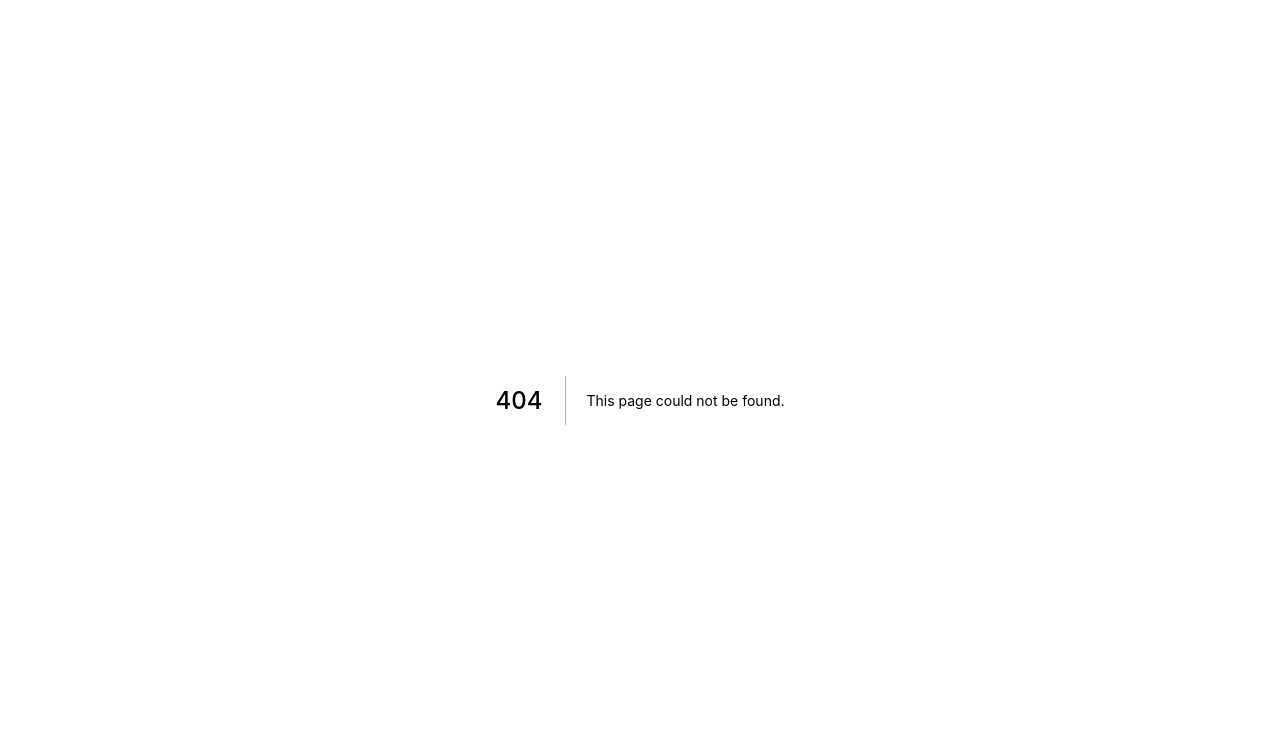
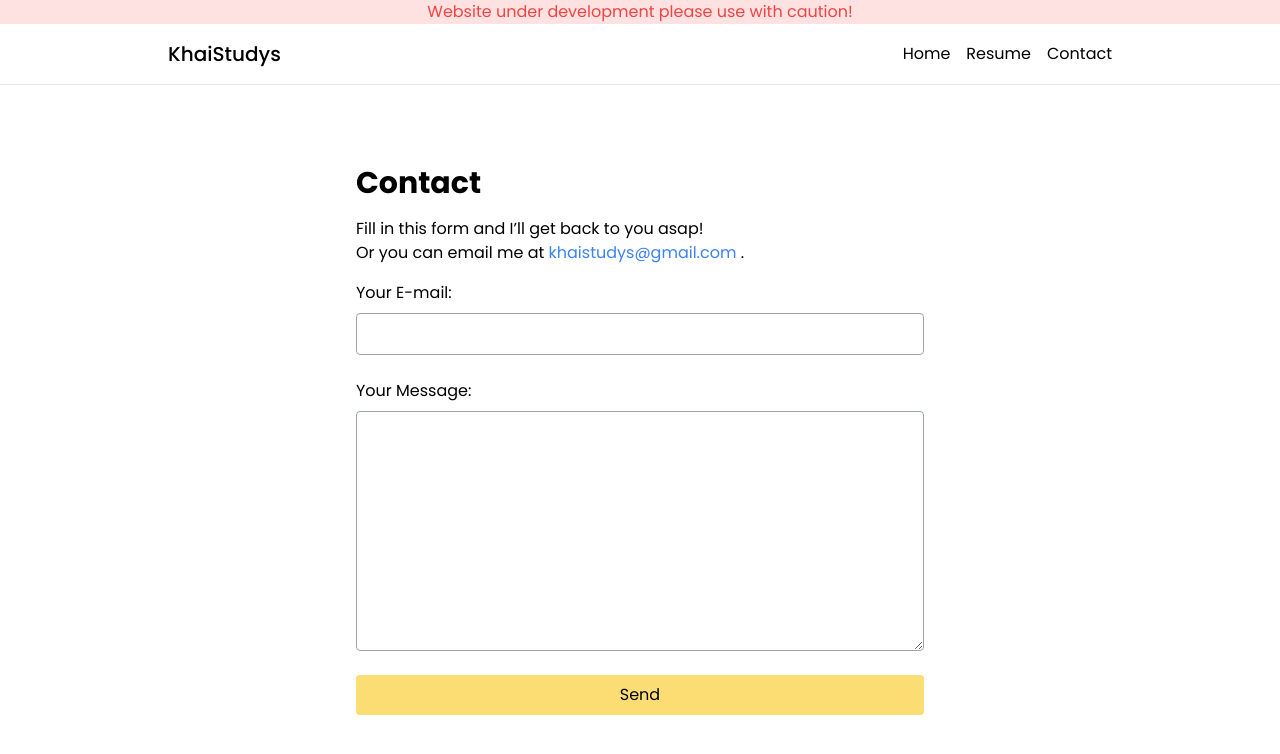
Before and after one commit to KhaiStudys/khaistudys, a Next.js app: page /contact in a window 1280 px wide. Before the commit this address had no page. Shown: the top 754 px of the page. Built offline with nearby package versions, Linux system fonts and the light colour scheme.

Commit message:
Sticky Navbar and Contact Form Implemented

```diff
--- a/components/Navbar.js
+++ b/components/Navbar.js
@@ -2,7 +2,7 @@ import Link from "next/link";
 
 export default function Navbar() {
   return (
-    <>
+    <div className="sticky top-0 bg-white border-b border-black border-opacity-10">
       <div className="w-full bg-red-100 text-red-500 text-center">
         Website under development please use with caution!
       </div>
@@ -13,16 +13,21 @@ export default function Navbar() {
         <ul className="ml-auto flex items-center gap-4">
           <li>
             <Link href="/">
+              <a>Home</a>
+            </Link>
+          </li>
+          <li>
+            <Link href="/">
               <a>Resume</a>
             </Link>
           </li>
           <li>
-            <Link href="/">
+            <Link href="/contact">
               <a>Contact</a>
             </Link>
           </li>
         </ul>
       </nav>
-    </>
+    </div>
   );
 }
--- /dev/null
+++ b/pages/api/form.js
@@ -0,0 +1,29 @@
+export default function handler(req, res) {
+  // Get data submitted in request's body.
+  const body = req.body;
+
+  // Optional logging to see the responses
+  // in the command line where next.js app is running.
+  console.log("body: ", body);
+
+  // Guard clause checks for first and last name,
+  // and returns early if they are not found
+  if (!body.email || !body.message) {
+    return res
+      .status(400)
+      .json(
+        "Error Occured! - The API didn't receive any 'email' or 'message'."
+      );
+  }
+
+  // Found the name.
+  // Sends a HTTP success code
+  /*
+  res.status(200).json({
+    data: {
+      email: `${body.email}`,
+      message: `${body.message}`,
+    },
+  });
+  */
+}
--- /dev/null
+++ b/pages/contact.js
@@ -0,0 +1,46 @@
+import Navbar from "../components/Navbar";
+
+export default function Contact() {
+  return (
+    <>
+      <Navbar />
+      <div className="max-w-[600px] mx-auto my-20 px-4 flex flex-col gap-4">
+        <h1 className="text-3xl font-bold">Contact</h1>
+        <div>
+          <p>Fill in this form and I’ll get back to you asap!</p>
+          <p>
+            Or you can email me at
+            <span className="text-blue-500"> khaistudys@gmail.com</span> .
+          </p>
+        </div>
+        <form action="/api/form" method="post" className="flex flex-col gap-6">
+          <div className="flex flex-col gap-2">
+            <label htmlFor="email">Your E-mail:</label>
+            <input
+              required
+              type="email"
+              name="email"
+              id="email"
+              className="border border-gray-400 rounded px-4 py-2"
+            />
+          </div>
+
+          <div className="flex flex-col gap-2">
+            <label htmlFor="message">Your Message:</label>
+            <textarea
+              required
+              name="message"
+              id="message"
+              className="border border-gray-400 rounded p-4 h-60"
+            ></textarea>
+          </div>
+          <div>
+            <button className="bg-[#FBDD74] w-full py-2 rounded" type="submit">
+              Send
+            </button>
+          </div>
+        </form>
+      </div>
+    </>
+  );
+}
```
